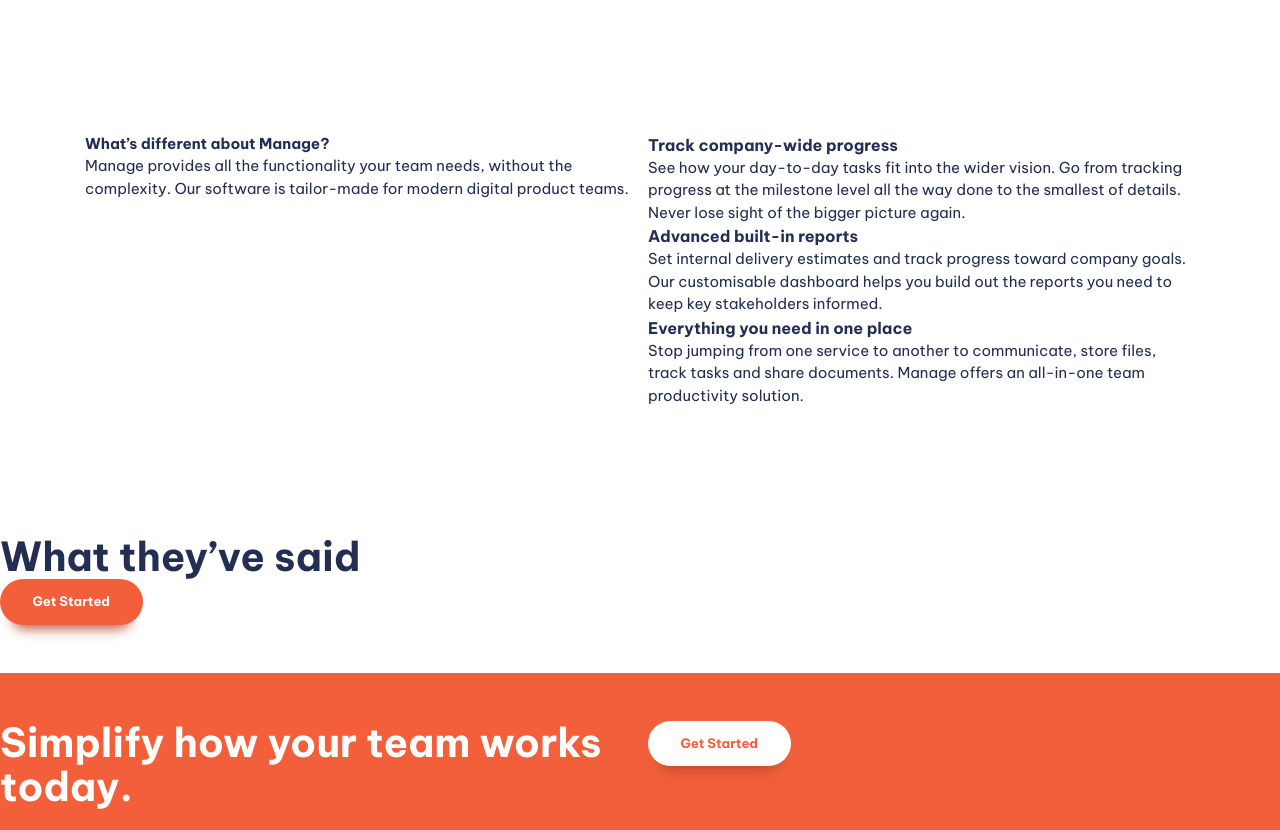
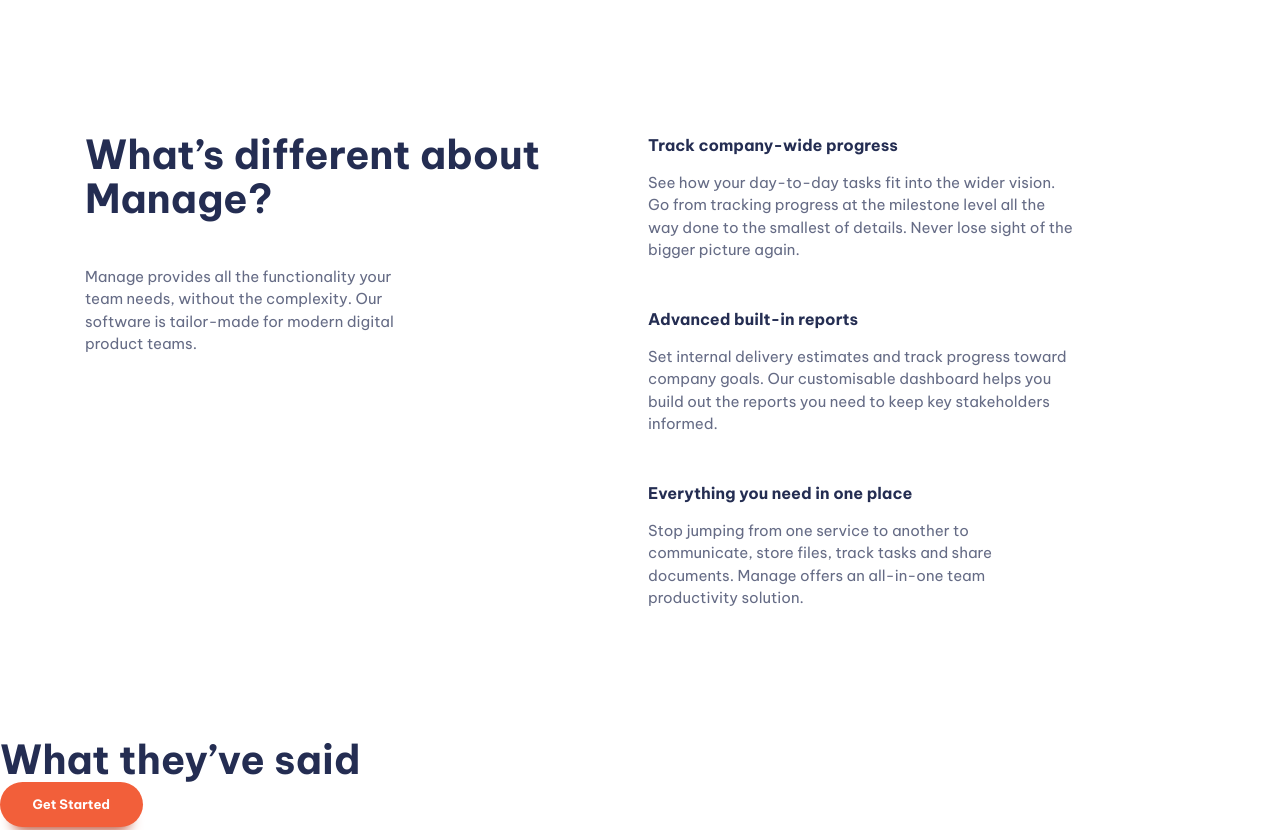
Before and after one commit to AhmedNagii/manage-landing-page, a website built with Vite: page index.html in a window 1280 px wide. Shown: the part 680-1510 px from the top of the page. Built offline with nearby package versions, Linux system fonts and the light colour scheme.

Commit message:
fix spacing issue

```diff
--- a/index.html
+++ b/index.html
@@ -40,7 +40,7 @@
     <section class="padding-block-900">
       <div class="container">
         <div class="even-columns">
-          <div>
+          <div class="flow">
             <h1 class="fs-primary-heading fw-bold">
               Bring everyone together to build better products.
             </h1>
@@ -59,38 +59,41 @@
     <section class="padding-block-900">
       <div class="container">
         <div class="even-columns">
-          <div>
-            <h2 class="fs-secndary-heading fw-bold">What’s different about Manage?</h2>
+          <div class="flow">
+            <h2 class="fs-secondary-heading fw-bold">What’s different about Manage?</h2>
             <p>Manage provides all the functionality your team needs, without
               the complexity. Our software is tailor-made for modern digital
               product teams. </p>
           </div>
           <div>
-            <ul class="numberd-items" role="list">
+            <ul class="numberd-items | flow" role="list">
               <li>
+                <div class="flow" style="--flow-spacer: 1em">
                 <h3 class="fs-600 fw-bold">
                   Track company-wide progress
                 </h3>
-                <p> See how your day-to-day tasks fit into the wider vision. Go from
+                <p  data-width="wide"> See how your day-to-day tasks fit into the wider vision. Go from
                   tracking progress at the milestone level all the way done to the
                   smallest of details. Never lose sight of the bigger picture again.</p>
-              </li>
+                </div>  </li>
               <li>
+                <div class="flow" style="--flow-spacer: 1em">
                 <h3 class="fs-600 fw-bold">
                   Advanced built-in reports
                 </h3>
-                <p> Set internal delivery estimates and track progress toward company
+                <p data-width="wide"  > Set internal delivery estimates and track progress toward company
                   goals. Our customisable dashboard helps you build out the reports
                   you need to keep key stakeholders informed.</p>
-              </li>
+                </div> </li>
               <li>
+                <div class="flow" style="--flow-spacer: 1em">
                 <h3 class="fs-600 fw-bold">
                   Everything you need in one place
                 </h3>
-                <p> Stop jumping from one service to another to communicate, store files,
+                <p  data-width="wide"> Stop jumping from one service to another to communicate, store files,
                   track tasks and share documents. Manage offers an all-in-one team
                   productivity solution.</p>
-              </li>
+                </div></li>
             </ul>
           </div>
         </div>
@@ -132,7 +135,7 @@
     </div>
     <div>
       <nav class="footer-nav">
-        <ul aria-label="Footer" role="list">
+        <ul class="flow" style="--flow-spacer: 1em" aria-label="Footer" role="list">
           <li><a href="#">Home</a></li>
           <li><a href="#">Pricing</a></li>
           <li><a href="#">  Products </a></li>
--- a/style.css
+++ b/style.css
@@ -135,6 +135,12 @@
   margin-inline: auto;
 }
 
+/* we have removed spacing so we using this class to solve this */
+:where(.flow :not(:first-child)) {
+    margin-top: var(--flow-spacer, 3em);
+}
+
+
 .even-columns {
   display: grid;
   gap: 1rem;
@@ -154,6 +160,14 @@
   color: var(--clr-primary-400);
 }
 
+p:not([class]){
+  opacity: 0.7;
+  max-width: 32ch;
+}
+
+p[data-width="wide"]{
+  max-width: 42ch;
+}
 /* button */
 
 button {
```
